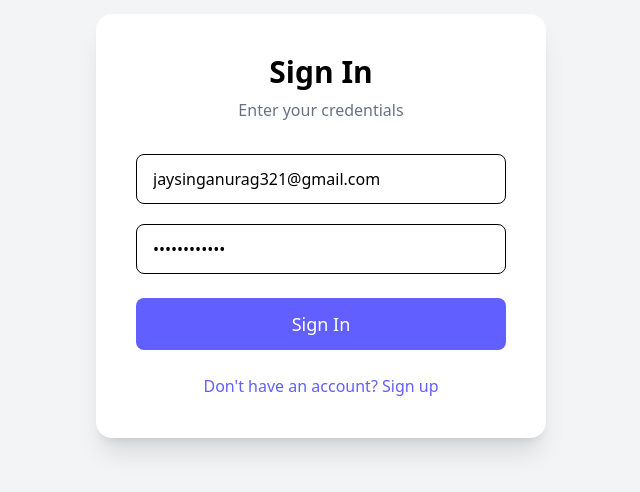
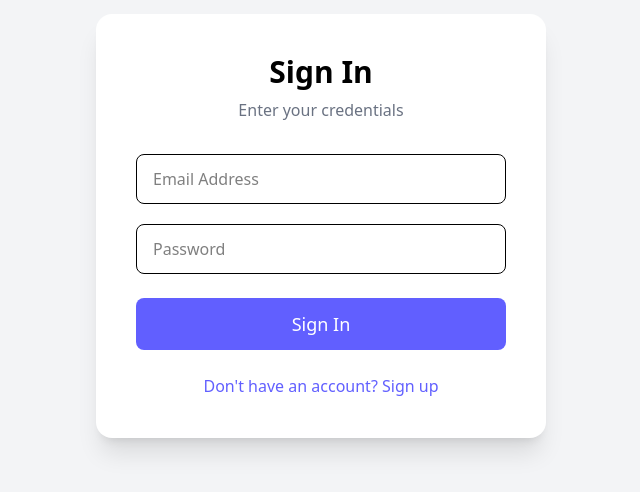
Before and after one commit to ANURAGYADAV008/SketchWaves, a React (Vite) app: page /signup in a window 1280 px wide. Shown: the part 174-666 px from the top of the page, without its empty margins (319-959 px from the left). Built offline with nearby package versions, Linux system fonts and the light colour scheme.

Commit message:
Fix: Signup component

```diff
--- a/src/Components/signup.jsx
+++ b/src/Components/signup.jsx
@@ -10,19 +10,21 @@ const Signup = () => {
     const [isSignup, setIsSignup] = useState(false);
     const [firstName, setFirstname] = useState("");
     const [lastName, setLastname] = useState("");
-    const [emailId, setEmailId] = useState("jaysinganurag321@gmail.com");
-    const [password, setPassword] = useState("Anurag123@#$");
+    const [emailId, setEmailId] = useState("");
+    const [password, setPassword] = useState("");
 
     const navigate = useNavigate();
     const dispatch = useDispatch();
 
     // SIGN IN
     const handleSignIn = async () => {
+
+        console.log("email",emailId,"password",password)
         try {
 
             const res = await axios.post(
                 BASE_URL + "/login",
-                { "emailId": emailId, "password": password },
+                { "emailId": emailId.trim().toLowerCase(), "password": password.trim()},
                 { withCredentials: true }
             );
 
@@ -105,14 +107,14 @@ const Signup = () => {
                 />
 
                 <input
-                    type="password"
+                    type="text"
                     placeholder="Password"
                     value={password}
                     onChange={(e) => setPassword(e.target.value)}
                     className="w-full border rounded-lg px-4 py-3 mb-6 focus:outline-none focus:ring-2 focus:ring-indigo-400"
                 />
 
-                <button
+                <button type="button"
                     onClick={() => isSignup ? handleSignUp() : handleSignIn()}
                     className="w-full bg-indigo-500 hover:bg-indigo-600 text-white py-3 rounded-lg text-lg transition"
                 >
```
